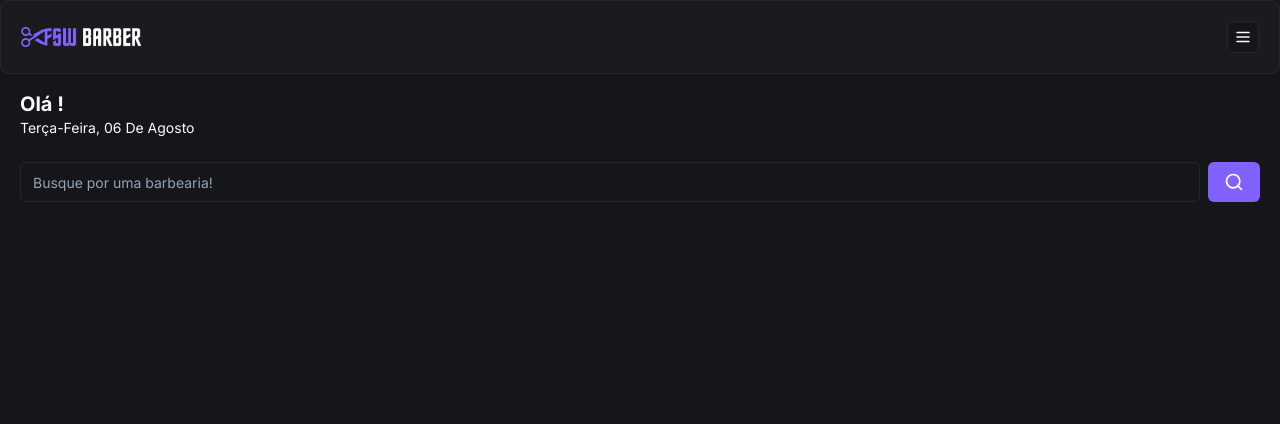
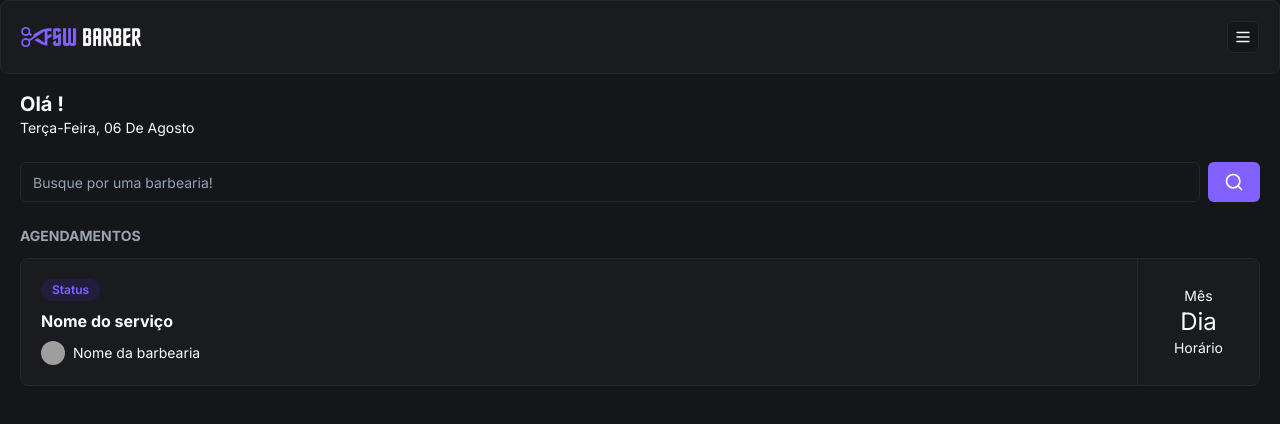
Before and after one commit to IgorMolinaLS/barbershop, a Next.js app: page / in a window 1280 px wide. Shown: the top 424 px of the page. Built offline with nearby package versions, Linux system fonts and the light colour scheme; grey boxes are pictures that could not be loaded.

Commit message:
feat: add initial booking component

```diff
--- a/app/(home)/page.tsx
+++ b/app/(home)/page.tsx
@@ -2,6 +2,7 @@
 import Header from "../_components/header";
 import { format } from "date-fns";
 import Search from "./_components/search";
+import BookingItem from "../_components/booking-item";
 
 export default function Home() {
   return (
@@ -18,6 +19,12 @@
       <div className="px-5 mt-6">
         <Search />
       </div>
+      <div className="px-5 mt-6">
+        <h2 className="text-sm uppercase text-gray-400 font-bold mb-3">
+          Agendamentos
+        </h2>
+        <BookingItem />
+      </div>
     </div>
   );
 }
--- /dev/null
+++ b/app/_components/booking-item.tsx
@@ -0,0 +1,34 @@
+import { AvatarImage } from "@radix-ui/react-avatar";
+import { Badge } from "./ui/badge";
+import { Card, CardContent } from "./ui/card";
+import { Avatar, AvatarFallback } from "./ui/avatar";
+
+const BookingItem = () => {
+  return (
+    <Card>
+      <CardContent className="flex justify-between p-0">
+        <div className="px-5 flex flex-col gap-2 py-5">
+          <Badge className="w-fit bg-[#221C3D] text-primary hover:bg-[#221C3D]">
+            Status
+          </Badge>
+          <h2 className="font-bold">Nome do serviço</h2>
+          <div className="flex items-center gap-2">
+            <Avatar className="h-6 w-6">
+              <AvatarImage src="https://utfs.io/f/8a457cda-f768-411d-a737-cdb23ca6b9b5-b3pegf.png" />
+              <AvatarFallback>Foto</AvatarFallback>
+            </Avatar>
+            <h3 className="text-sm">Nome da barbearia</h3>
+          </div>
+        </div>
+
+        <div className="flex flex-col items-center justify-center border-l border-solid border-secondary px-9">
+          <p className="text-sm">Mês</p>
+          <p className="text-2xl">Dia</p>
+          <p className="text-sm">Horário</p>
+        </div>
+      </CardContent>
+    </Card>
+  );
+};
+
+export default BookingItem;
--- /dev/null
+++ b/app/_components/ui/avatar.tsx
@@ -0,0 +1,50 @@
+"use client"
+
+import * as React from "react"
+import * as AvatarPrimitive from "@radix-ui/react-avatar"
+
+import { cn } from "@/app/_lib/utils"
+
+const Avatar = React.forwardRef<
+  React.ElementRef<typeof AvatarPrimitive.Root>,
+  React.ComponentPropsWithoutRef<typeof AvatarPrimitive.Root>
+>(({ className, ...props }, ref) => (
+  <AvatarPrimitive.Root
+    ref={ref}
+    className={cn(
+      "relative flex h-10 w-10 shrink-0 overflow-hidden rounded-full",
+      className
+    )}
+    {...props}
+  />
+))
+Avatar.displayName = AvatarPrimitive.Root.displayName
+
+const AvatarImage = React.forwardRef<
+  React.ElementRef<typeof AvatarPrimitive.Image>,
+  React.ComponentPropsWithoutRef<typeof AvatarPrimitive.Image>
+>(({ className, ...props }, ref) => (
+  <AvatarPrimitive.Image
+    ref={ref}
+    className={cn("aspect-square h-full w-full", className)}
+    {...props}
+  />
+))
+AvatarImage.displayName = AvatarPrimitive.Image.displayName
+
+const AvatarFallback = React.forwardRef<
+  React.ElementRef<typeof AvatarPrimitive.Fallback>,
+  React.ComponentPropsWithoutRef<typeof AvatarPrimitive.Fallback>
+>(({ className, ...props }, ref) => (
+  <AvatarPrimitive.Fallback
+    ref={ref}
+    className={cn(
+      "flex h-full w-full items-center justify-center rounded-full bg-muted",
+      className
+    )}
+    {...props}
+  />
+))
+AvatarFallback.displayName = AvatarPrimitive.Fallback.displayName
+
+export { Avatar, AvatarImage, AvatarFallback }
--- /dev/null
+++ b/app/_components/ui/badge.tsx
@@ -0,0 +1,36 @@
+import * as React from "react"
+import { cva, type VariantProps } from "class-variance-authority"
+
+import { cn } from "@/app/_lib/utils"
+
+const badgeVariants = cva(
+  "inline-flex items-center rounded-full border px-2.5 py-0.5 text-xs font-semibold transition-colors focus:outline-none focus:ring-2 focus:ring-ring focus:ring-offset-2",
+  {
+    variants: {
+      variant: {
+        default:
+          "border-transparent bg-primary text-primary-foreground hover:bg-primary/80",
+        secondary:
+          "border-transparent bg-secondary text-secondary-foreground hover:bg-secondary/80",
+        destructive:
+          "border-transparent bg-destructive text-destructive-foreground hover:bg-destructive/80",
+        outline: "text-foreground",
+      },
+    },
+    defaultVariants: {
+      variant: "default",
+    },
+  }
+)
+
+export interface BadgeProps
+  extends React.HTMLAttributes<HTMLDivElement>,
+    VariantProps<typeof badgeVariants> {}
+
+function Badge({ className, variant, ...props }: BadgeProps) {
+  return (
+    <div className={cn(badgeVariants({ variant }), className)} {...props} />
+  )
+}
+
+export { Badge, badgeVariants }
--- a/package.json
+++ b/package.json
@@ -13,6 +13,7 @@
   },
   "dependencies": {
     "@prisma/client": "^5.17.0",
+    "@radix-ui/react-avatar": "^1.1.0",
     "@radix-ui/react-slot": "^1.1.0",
     "class-variance-authority": "^0.7.0",
     "clsx": "^2.1.1",
```
Also changed, not shown: 1 other file (tests, documents, lock files or other folders).
